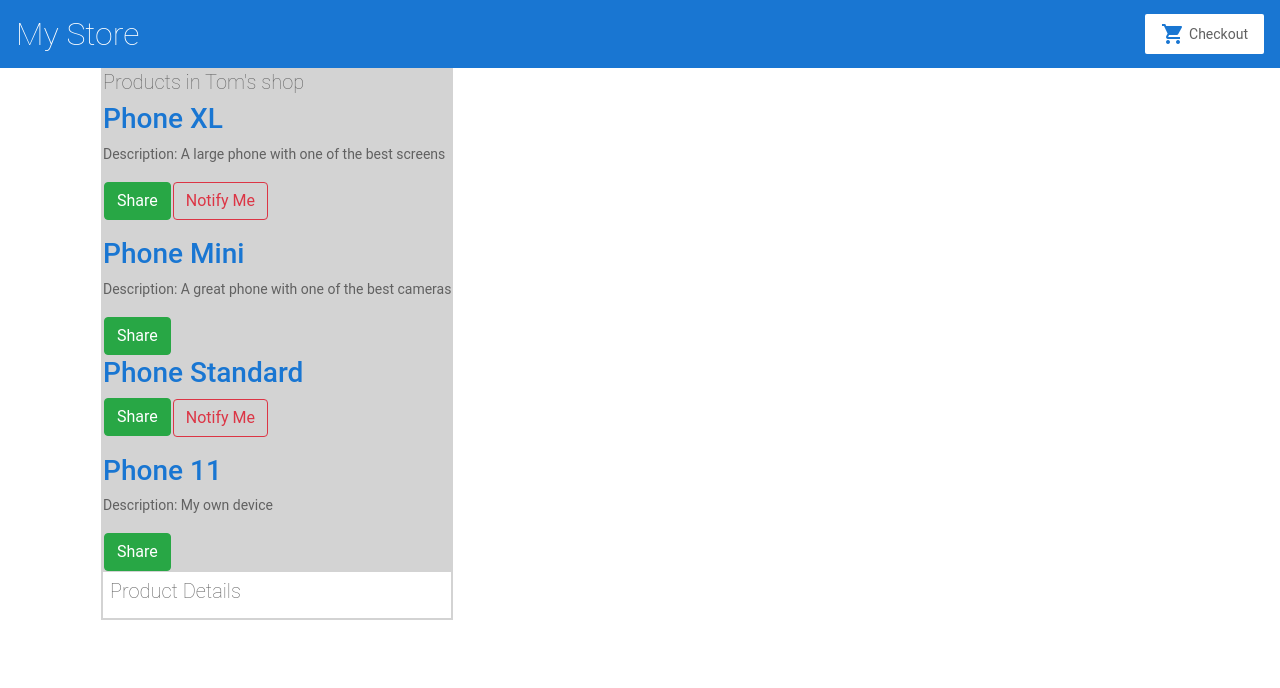
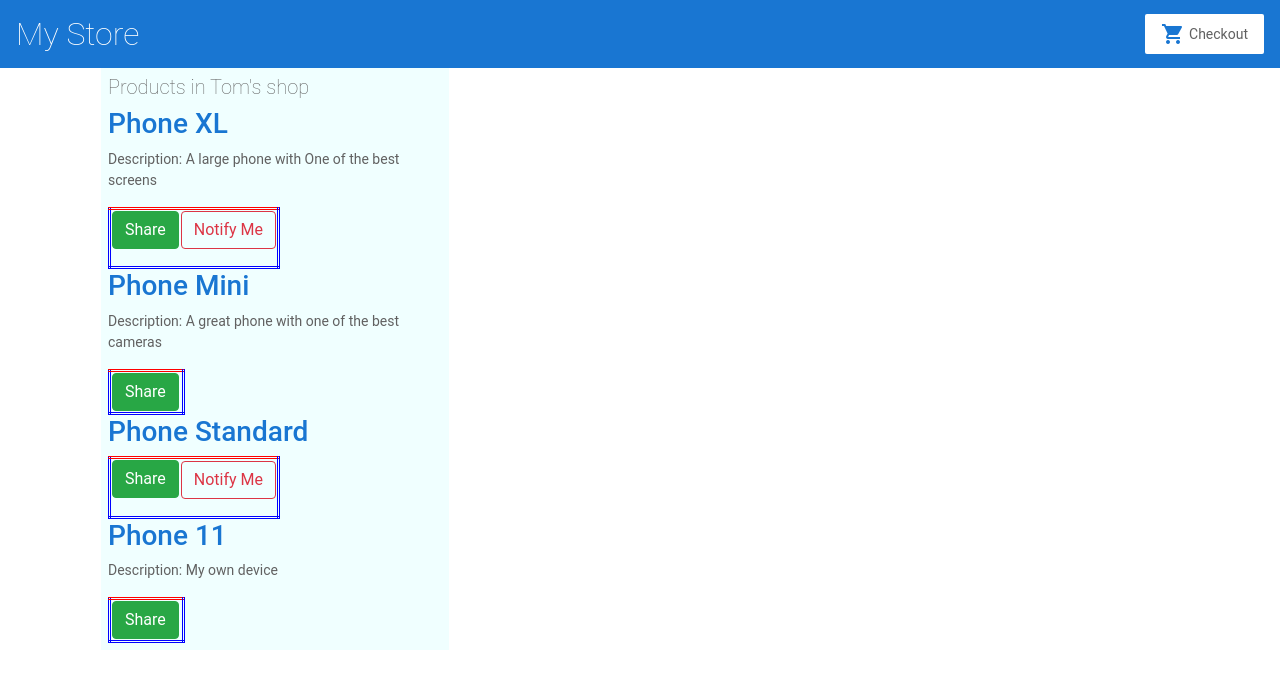
Before and after one commit to TomaszSobkow/angular-StackBitz, an Angular app: page / in a window 1280 px wide. Shown: the top 688 px of the page. Built offline with nearby package versions, Linux system fonts and the light colour scheme.

Commit message:
Added cart function and cart.service

```diff
--- /dev/null
+++ b/src/app/cart.service.ts
@@ -0,0 +1,25 @@
+import { Injectable } from '@angular/core';
+import { Product } from './products';
+
+@Injectable({
+  providedIn: 'root'
+})
+export class CartService {
+
+  items: Product[] = [];
+
+  addToCart(product:Product){
+    this.items.push(product);
+  }
+
+  getItems(){
+    return this.items
+  }
+
+  clearCart(){
+    this.items = [];
+    return this.items;
+  }
+
+  constructor() { }
+}
--- a/src/app/product-details/product-details.component.ts
+++ b/src/app/product-details/product-details.component.ts
@@ -1,6 +1,6 @@
 import { Component, OnInit } from '@angular/core';
 import { ActivatedRoute } from '@angular/router';
-
+import { CartService } from '../cart.service';
 import { Product, products } from '../products';
 
 @Component({
@@ -12,7 +12,14 @@ export class ProductDetailsComponent implements OnInit {
 
   product: Product | undefined;
 
-  constructor(private route : ActivatedRoute) { }
+  constructor(
+    private route : ActivatedRoute,
+    private cartService: CartService
+  ) { }
+addToCart(product: Product){
+  this.cartService.addToCart(product);
+  window.alert('Your ' + product.name + ' has been added to the cart')
+}
 
   ngOnInit() {
     // First get the product id from the current route.
--- a/src/app/product-list/product-list.component.css
+++ b/src/app/product-list/product-list.component.css
@@ -1,11 +1,12 @@
 
 body{
-  background-color: lightgray;
-  padding: 2px;
+  background-color:azure;
+  padding: 2%;
 
 }
-.column{
-
+table{
+  border: 3px double blue;
+  border-top-color: red;
 }
 /*
 Copyright Google LLC. All Rights Reserved.
--- a/src/app/product-list/product-list.component.html
+++ b/src/app/product-list/product-list.component.html
@@ -32,7 +32,6 @@
 
 
 </div>
-<app-product-details></app-product-details>
 </body>
 
 
--- a/src/app/products.ts
+++ b/src/app/products.ts
@@ -10,7 +10,7 @@ export const products = [
     id: 1,
     name: 'Phone XL',
     price: 799,
-    description: 'A large phone with one of the best screens'
+    description: 'A large phone with One of the best screens'
   },
   {
     id: 2,
```
Also changed, not shown: 1 other file (tests, documents, lock files or other folders).
